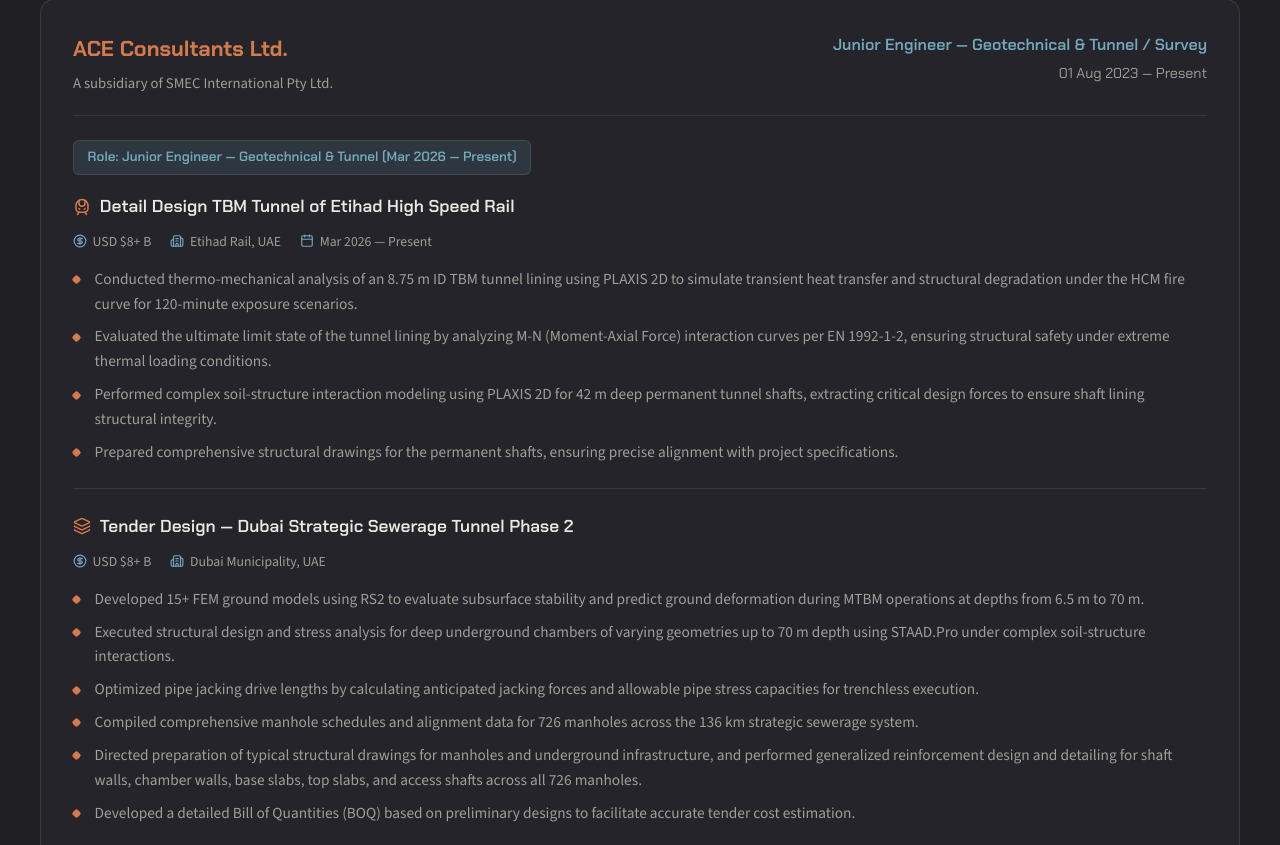
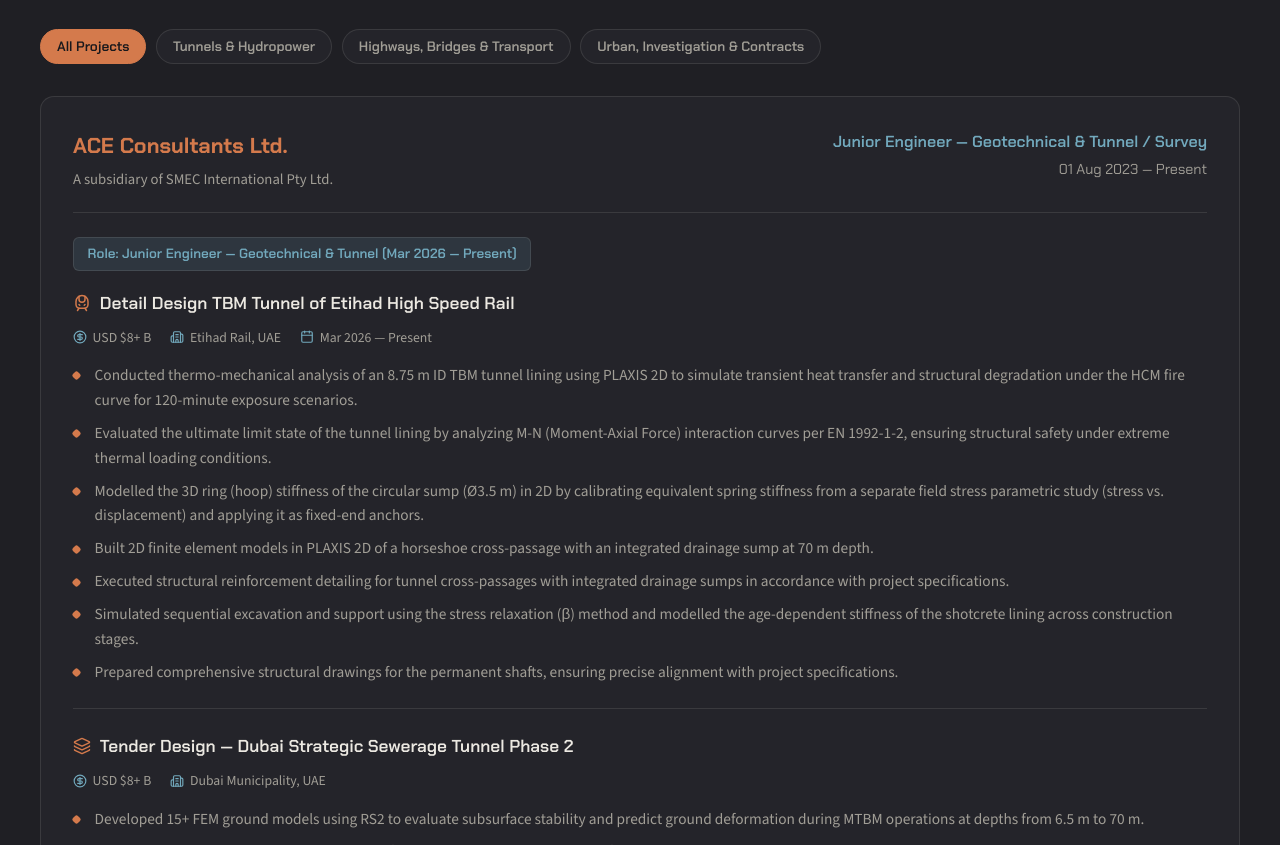
Before and after one commit to mohaimenulpollob/mohaimenulpollob.github.io, a plain HTML site: page index.html in a window 1280 px wide. Shown: the part 3417-4262 px from the top of the page. Drawn offline with nearby package versions, Linux system fonts and the light colour scheme.

Commit message:
Update HSR cross-passage/sump details, competencies, and CV PDF

```diff
--- a/index.html
+++ b/index.html
@@ -1720,7 +1720,7 @@
             <div class="comp-icon"><i data-lucide="layers"></i></div>
             <h3 class="comp-title">Tunnel &amp; Underground Structures</h3>
           </div>
-          <p class="comp-desc">TBM lining thermo-mechanical analysis, M-N interaction assessment, shaft soil-structure interaction modeling, MTBM ground deformation prediction, pipe jacking force calculation, manhole and chamber structural design.</p>
+          <p class="comp-desc">TBM lining thermo-mechanical analysis, M-N interaction assessment, MTBM ground deformation prediction, pipe jacking force calculation, manhole and chamber structural design, cross-passage and sump staged excavation analysis (PLAXIS 2D), cross-passage and drainage sump reinforcement detailing, and lining reinforcement design and detailing.</p>
         </div>
         <div class="comp-card">
           <div class="comp-head">
@@ -1842,7 +1842,10 @@
           <ul>
             <li>Conducted thermo-mechanical analysis of an 8.75 m ID TBM tunnel lining using PLAXIS 2D to simulate transient heat transfer and structural degradation under the HCM fire curve for 120-minute exposure scenarios.</li>
             <li>Evaluated the ultimate limit state of the tunnel lining by analyzing M-N (Moment-Axial Force) interaction curves per EN 1992-1-2, ensuring structural safety under extreme thermal loading conditions.</li>
-            <li>Performed complex soil-structure interaction modeling using PLAXIS 2D for 42 m deep permanent tunnel shafts, extracting critical design forces to ensure shaft lining structural integrity.</li>
+            <li>Modelled the 3D ring (hoop) stiffness of the circular sump (&Oslash;3.5 m) in 2D by calibrating equivalent spring stiffness from a separate field stress parametric study (stress vs. displacement) and applying it as fixed-end anchors.</li>
+            <li>Built 2D finite element models in PLAXIS 2D of a horseshoe cross-passage with an integrated drainage sump at 70 m depth.</li>
+            <li>Executed structural reinforcement detailing for tunnel cross-passages with integrated drainage sumps in accordance with project specifications.</li>
+            <li>Simulated sequential excavation and support using the stress relaxation (&beta;) method and modelled the age-dependent stiffness of the shotcrete lining across construction stages.</li>
             <li>Prepared comprehensive structural drawings for the permanent shafts, ensuring precise alignment with project specifications.</li>
           </ul>
         </div>
```
Also changed, not shown: 1 other file.
